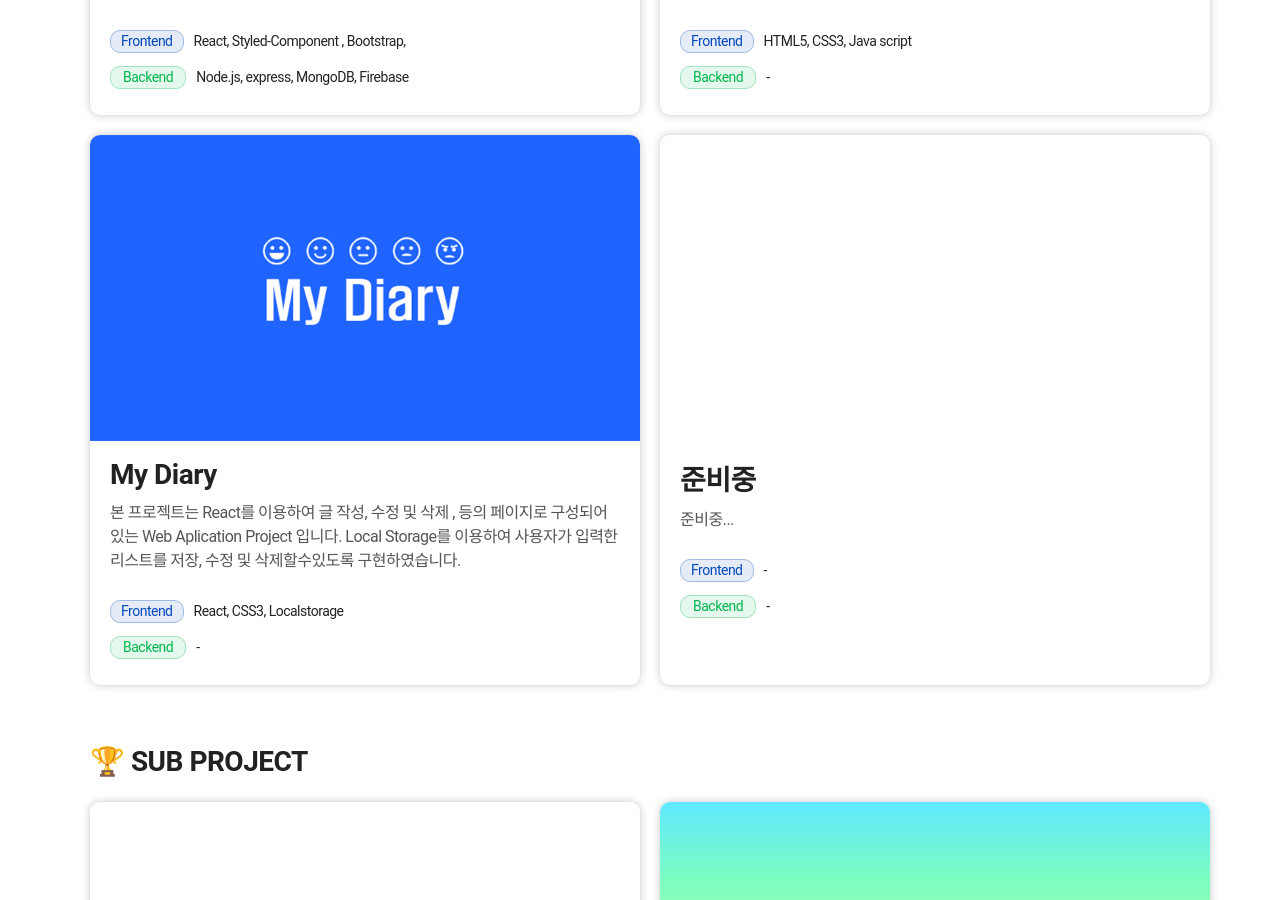
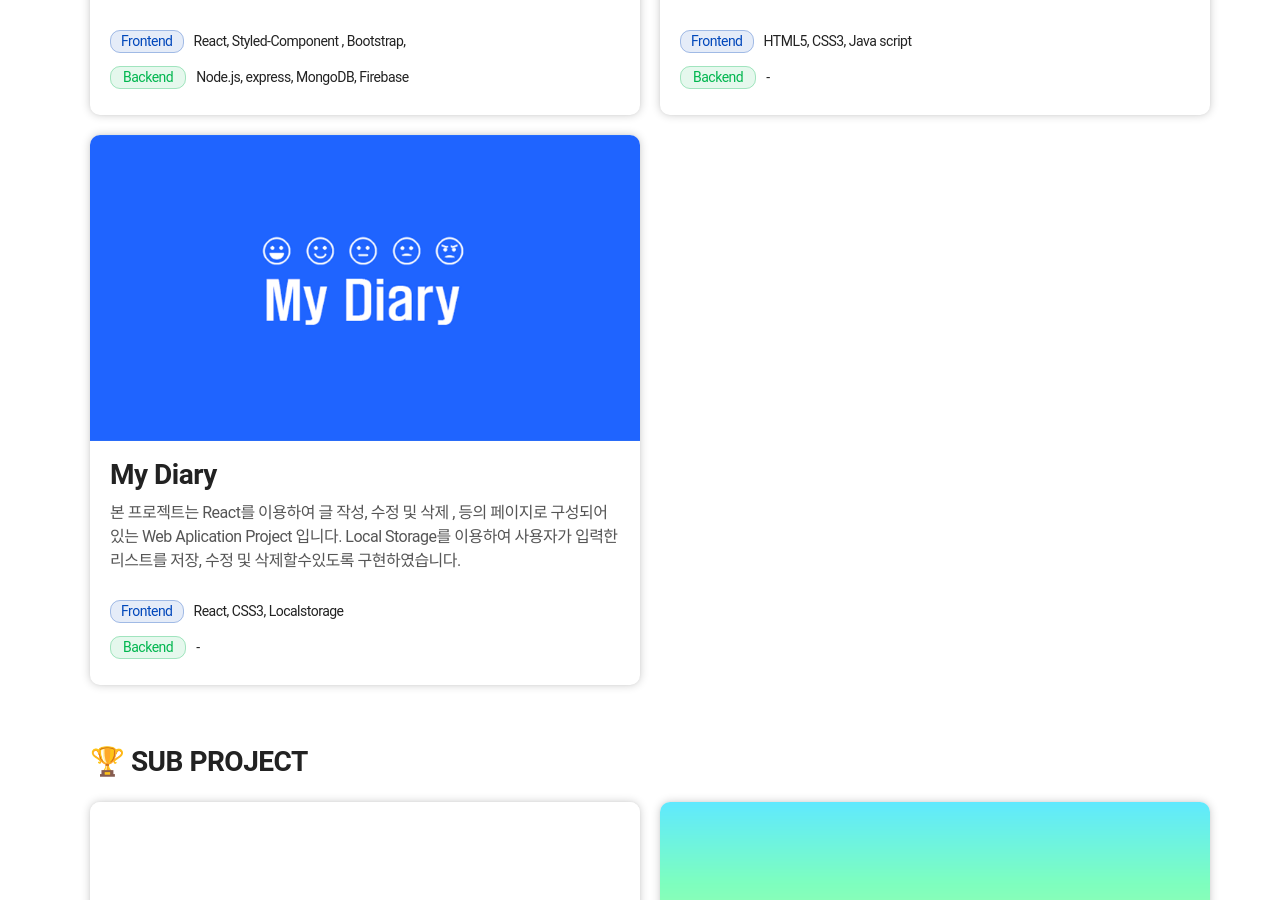
Before and after one commit to Hongsinwon/2022ver_portfolio, a React (Create React App) app: page / in a window 1280 px wide. Shown: the part 840-1740 px from the top of the page. Built offline with nearby package versions, Linux system fonts and the light colour scheme.

Commit message:
프로젝트 리스트 수정

```diff
--- a/src/components/datas/projext.js
+++ b/src/components/datas/projext.js
@@ -26,15 +26,6 @@ export const mainProject = [
     Frontend: "React, CSS3, Localstorage",
     Backend: "-",
   },
-  {
-    id: 4,
-    url: "",
-    img: process.env.PUBLIC_URL + `/img/projects/api.png`,
-    title: "준비중",
-    content: `준비중...`,
-    Frontend: "-",
-    Backend: "-",
-  },
 ];
 
 export const subProject = [
```
